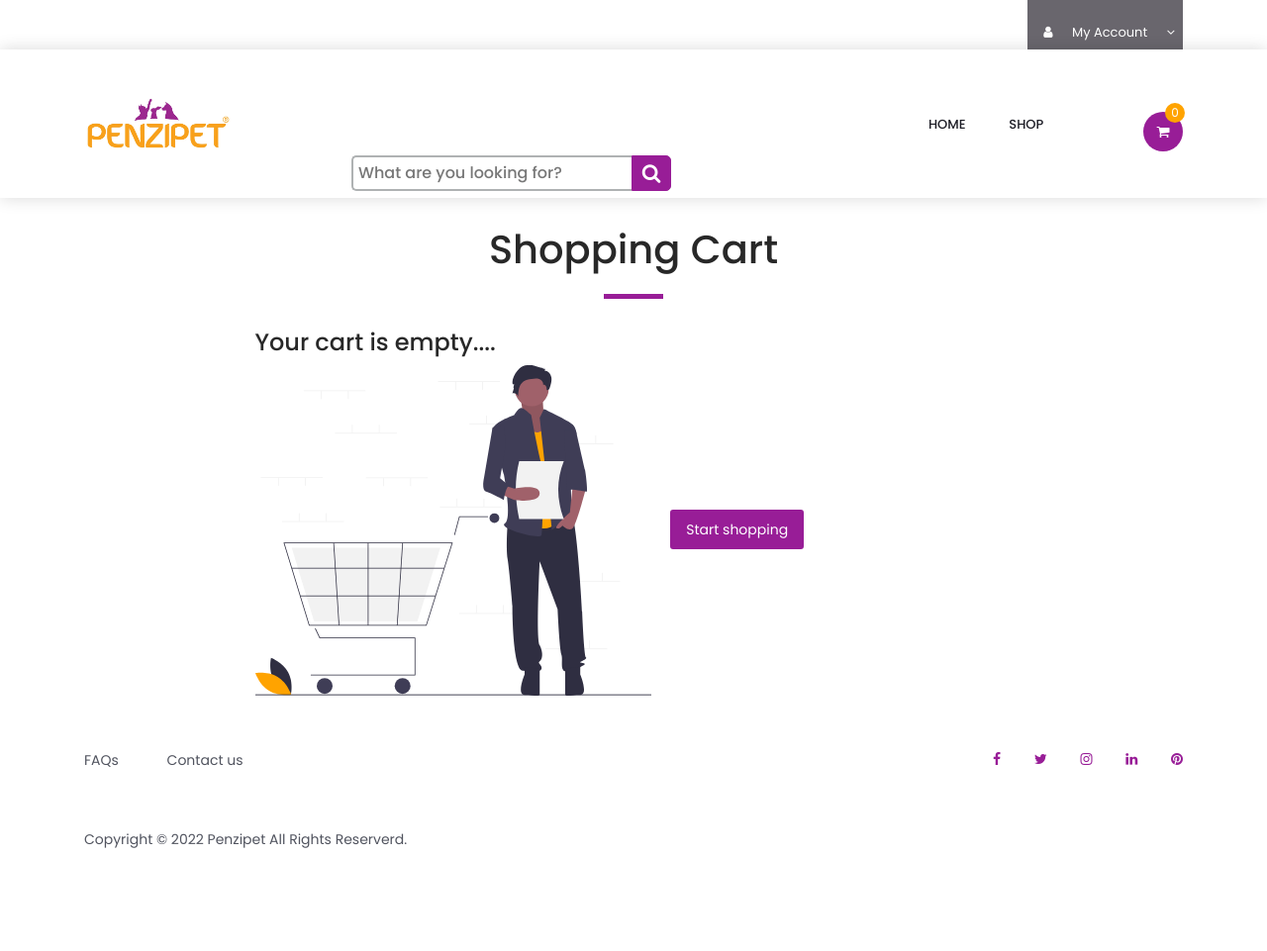
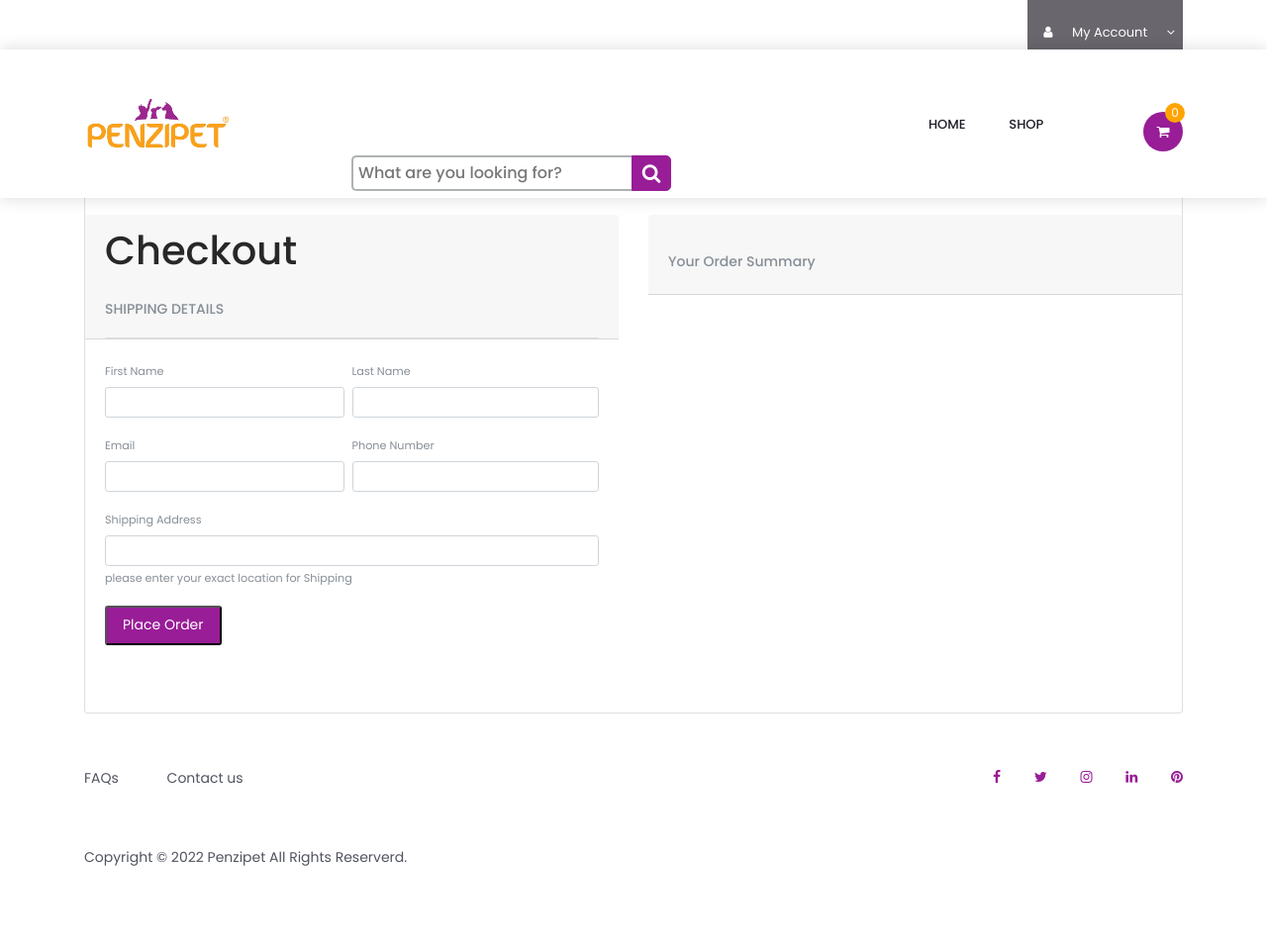
Before and after one commit to TUTI254/Penzipet-v1, a CodeIgniter app: page /Admin_penzipet/cart in a window 1280 px wide. Shown: the top 961 px of the page at 99% size. Before the commit the page ends 857 px from the top, so only its background shows below. Run offline with CodeIgniter, Linux system fonts and the light colour scheme; data that the repository does not hold is empty; some libraries are stand-ins or nearby versions.

Commit message:
Update cart.php

```diff
--- a/application/views/pages/cart.php
+++ b/application/views/pages/cart.php
@@ -1,54 +1,111 @@
-<!--  cart view-->
-	<div class="benefit" style="margin-top: 150px!important;">
-        <div class="container">
+     <!-- checkout view  -->
+	 <div class="new_arrivals">
+        <div class=" container">
             <div class="d-flex justify-content-center row">
-                <div class="col-md-9">
-                    <div class="col text-center">
-                        <div class="section_title new_arrivals_title">
-                            <h2 class="mt-5">Shopping Cart</h2>
+                <div class="col-md-12">
+                    <div class="card shadow-lg mt-5">
+                        <div class="row justify-content-around mt-5">
+                            <div class="col-md-6" style="margin-top: 120px;">
+                                <div class="card border-0">
+                                    <div class="card-header pb-0">
+                                        <h2 class="card-title space">Checkout</h2>
+                                        <p class="card-text text-muted mt-4  space">SHIPPING DETAILS</p>
+                                        <hr class="my-0">
+                                    </div>
+									<form  class="checkout-form" action="<?= base_url('products/checkout_user');?>"method="post" id="placeOrder">
+										<?php if($custData):$custData = $this->db->get_where('customers', array('id' => $this->session->userdata('user_id')))->row();?>
+										<?php endif; ?>
+
+										<div class="card-body">
+											<div class="row no-gutters">
+												<div class="col-sm-6 pr-sm-2">
+													<div class="form-group">
+														<label for="NAME" class="small text-muted mb-1">First Name</label>
+														<input type="text" class="form-control form-control-sm"id="firstname" name="firstname" <?php if($custData):?> value="<?= $custData->firstname ?>"<?php else:?>value=""<?php endif; ?> autocomplete="off">
 													</div>
 												</div>
-					<?php if($this->cart->total() != 0):?>
-
-						<form action="" id="loadcart">
-							<?php foreach($cartItems as $cart):?>
-								<div class="d-flex flex-row justify-content-between align-items-center p-2 bg-white mt-4 px-3 rounded" id="cartdata">
-									<div class="mr-1"><img class="rounded" src="<?php echo base_url(''.$cart['image']);?>" width="80"></div>
-									<div class="d-flex flex-column align-items-left product-details"><span class="font-weight-bold font-size-8px"><?= $cart['name']?></span>
+												<div class="col-sm-6">
+													<div class="form-group">
+														<label for="NAME" class="small text-muted mb-1">Last Name</label>
+														<input type="text" class="form-control form-control-sm"id="lastname" name="lastname"  <?php if($custData):?> value="<?= $custData->lastname ?>"<?php else:?>value=""<?php endif; ?> autocomplete="off">
 													</div>
-									<div class="d-flex flex-row align-items-center qty"><i class="fa fa-minus text-danger mr-3" onclick="decrementCartItems(<?php echo' \''.$cart['rowid'].'\'' ?>)"></i>
-										<h5 class="text-grey mt-1"><?= $cart['qty'] ?></h5><i class="fa fa-plus text-success ml-3" onclick="incrementCartItem(<?php echo' \''.$cart['rowid'].'\'' ?>)"></i>
 												</div>
-									<div>
-										<h5 class="text-grey ml-2 mr-1"><?= 'KES '.number_format($cart['price']); ?></h5>
 											</div>
-									<div class="d-flex align-items-center">
-									<?php echo '<i onclick="removeFromCart(\''.$cart['rowid'].'\')" class="fa fa-trash remove"></i>'?>
+											<div class="row no-gutters">
+												<div class="col-sm-6 pr-sm-2">
+													<div class="form-group">
+														<label for="NAME" class="small text-muted mb-1">Email</label>
+														<input type="text" class="form-control form-control-sm" id="email" name="email" <?php if($custData):?> value="<?= $custData->email ?>"
+													<?php else:?>value=""<?php endif; ?> autocomplete="off">
 													</div>
-
 												</div>
-								<hr>
-								<!-- <div class="d-flex flex-row align-items-center mt-3 p-2 bg-white rounded"><input type="text" class="form-control border-0 gift-card" placeholder="discount code/gift card"><button class="btn btn-outline-warning btn-sm ml-2" type="button">Apply</button></div> -->
-								<?php endforeach ;?>
-									<div class="d-flex flex-row align-items-center mt-3">
-										<a href="<?=base_url('shop');?>" class="red_button text-white p-3 ml-3">continue shopping</a>
-										<a href="<?=base_url('checkout');?>" class="red_button text-white p-3 ml-3">Proceed to checkout</a>
-
+												<div class="col-sm-6">
+													<div class="form-group">
+														<label for="NAME" class="small text-muted mb-1">Phone Number</label>
+														<input type="text" class="form-control form-control-sm" id="phone"  name="phone" <?php if($custData):?> value="<?= $custData->phone ?>"<?php else:?>value=""<?php endif; ?> autocomplete="off">
+													</div>
+												</div>
+											</div>
+											<div class="form-group">
+												<label for="NAME" class="small text-muted mb-1">Shipping Address</label>
+												<input type="text" class="form-control form-control-sm"  id="address"name="address" <?php if($custData):?> value="<?= $custData->address ?>"<?php else:?>value=""<?php endif; ?> autocomplete="off">
+													<small class="text-muted">please enter your exact location for Shipping</small>
+											</div>
+											<div class="row mb-md-5">
+												<div class="col">
+													<button type=""class="red_button text-white p-3" name="placeOrder" >Place Order</button>
+												</div>
+											</div>
 										</div>
 									</form>
 
-					<?php else: ?>
-						<div class="container mt-3">
-							<div class="col-lg-12">
-								<h4 class="mt-5">Your cart is empty....</h4>
-								<img src="<?= base_url(); ?>assets/images/cart.svg" width="400px" alt="">
-								<a href="<?=base_url('shop');?>" class="red_button text-white p-3 ml-3 mt-3">Start shopping</a>
                                 </div>
                             </div>
-
-					<?php endif; ?>
-
+                            <div class="col-md-6 mt-15 "style="margin-top: 120px;">
+                                <div class="card border-0">
+                                    <div class="card-header card-2">
+                                        <p class="card-text text-muted mt-md-4  mb-2 space">Your Order Summary</p>
+                                    </div>
+                                    <div class="card-body checkoutscroll pt-0">
+										<?php if($this->cart->total_items() > 0){foreach($cartItems  as$cart){?>
+                                        <div class="row  justify-content-between">
+                                            <div class="col-auto col-md-7">
+                                                <div class="media flex-column flex-sm-row">
+                                                    <img class=" img-fluid" src="<?php echo base_url(''.$cart['image']);?>" width="100" height="100">
+                                                    <div class="media-body  my-auto">
+                                                        <div class="row ">
+                                                            <div class="col-auto"><p class="mb-0"><b><?= $cart['name']?></b></p></div>
                                                         </div>
                                                     </div>
                                                 </div>
                                             </div>
+                                            <div class=" pl-0 flex-sm-col col-auto  my-auto"> <p class="boxed-1"><?= $cart['qty'] ?></p></div>
+                                            <div class=" pl-0 flex-sm-col col-auto  my-auto "><p><b><?= 'KES '.number_format($cart['price']); ?></b></p></div>
+                                        </div>
+                                        <hr class="my-2">
+                                        <div class="row ">
+                                            <div class="col">
+                                                <div class="row justify-content-between">
+                                                    <div class="col-4"><p class="mb-1"><b>Subtotal</b></p></div>
+                                                    <div class="flex-sm-col col-auto"><p class="mb-1"><b><?= 'KES '.number_format($cart['subtotal']); ?></b></p></div>
+                                                </div>
+                                                <div class="row justify-content-between">
+                                                    <div class="col"><p class="mb-1"><b>Shipping</b></p></div>
+                                                    <div class="flex-sm-col col-auto"><p class="mb-1"><b></b></p></div>
+                                                </div>
+                                                <div class="row justify-content-between">
+                                                    <div class="col-4"><p ><b>Total</b></p></div>
+                                                    <div class="flex-sm-col col-auto"><p  class="mb-1"><b><?php echo 'KES'.$this->cart->total(); ?></b></p> </div>
+                                                </div><hr class="my-0">
+                                            </div>
+                                        </div>
+										<?php } } ?>
+                                    </div>
+                                </div>
+                            </div>
+                        </div>
+                    </div>
+                </div>
+            </div>
+        </div>
+    </div>
```
Lines whose indentation alone changed are shown as unchanged.
